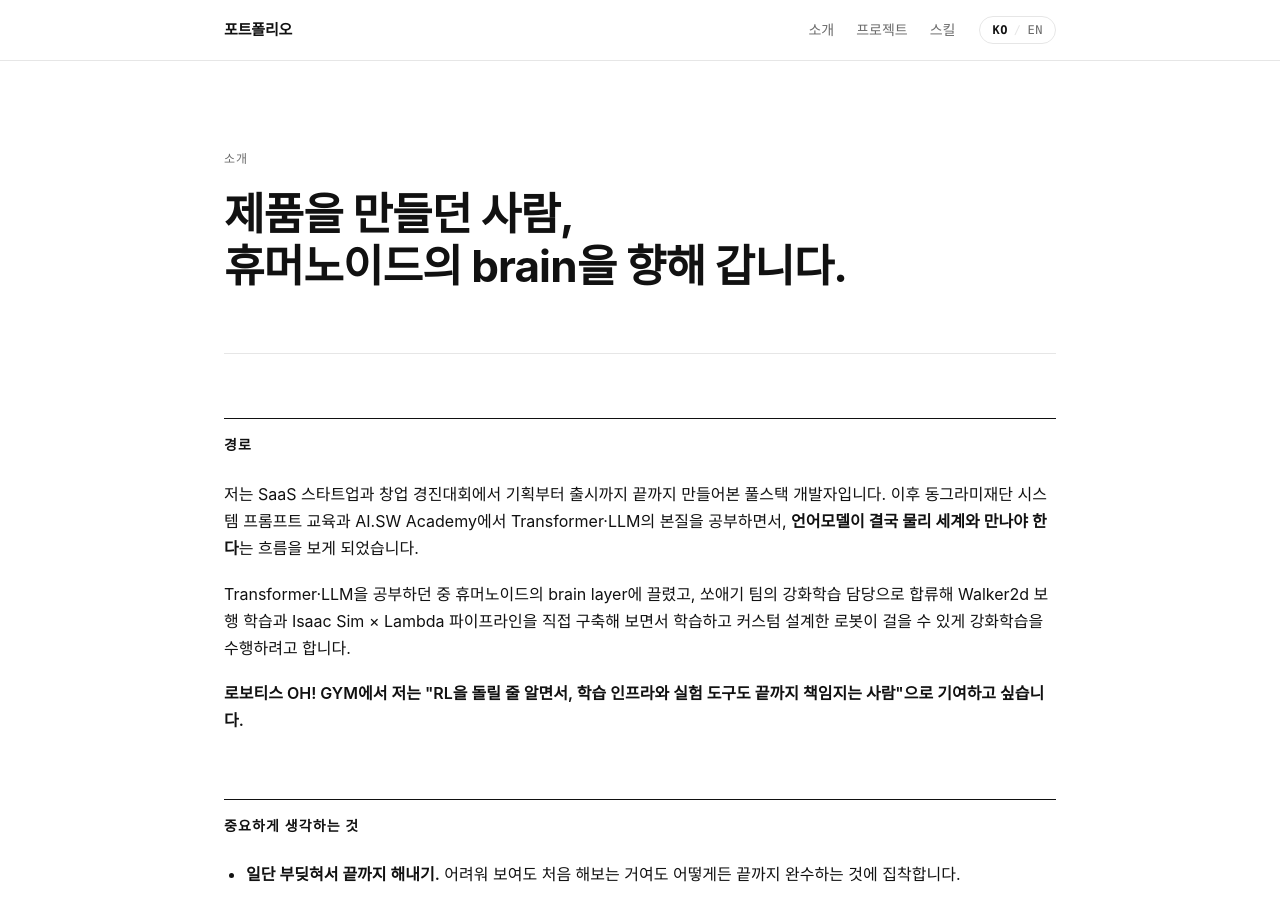
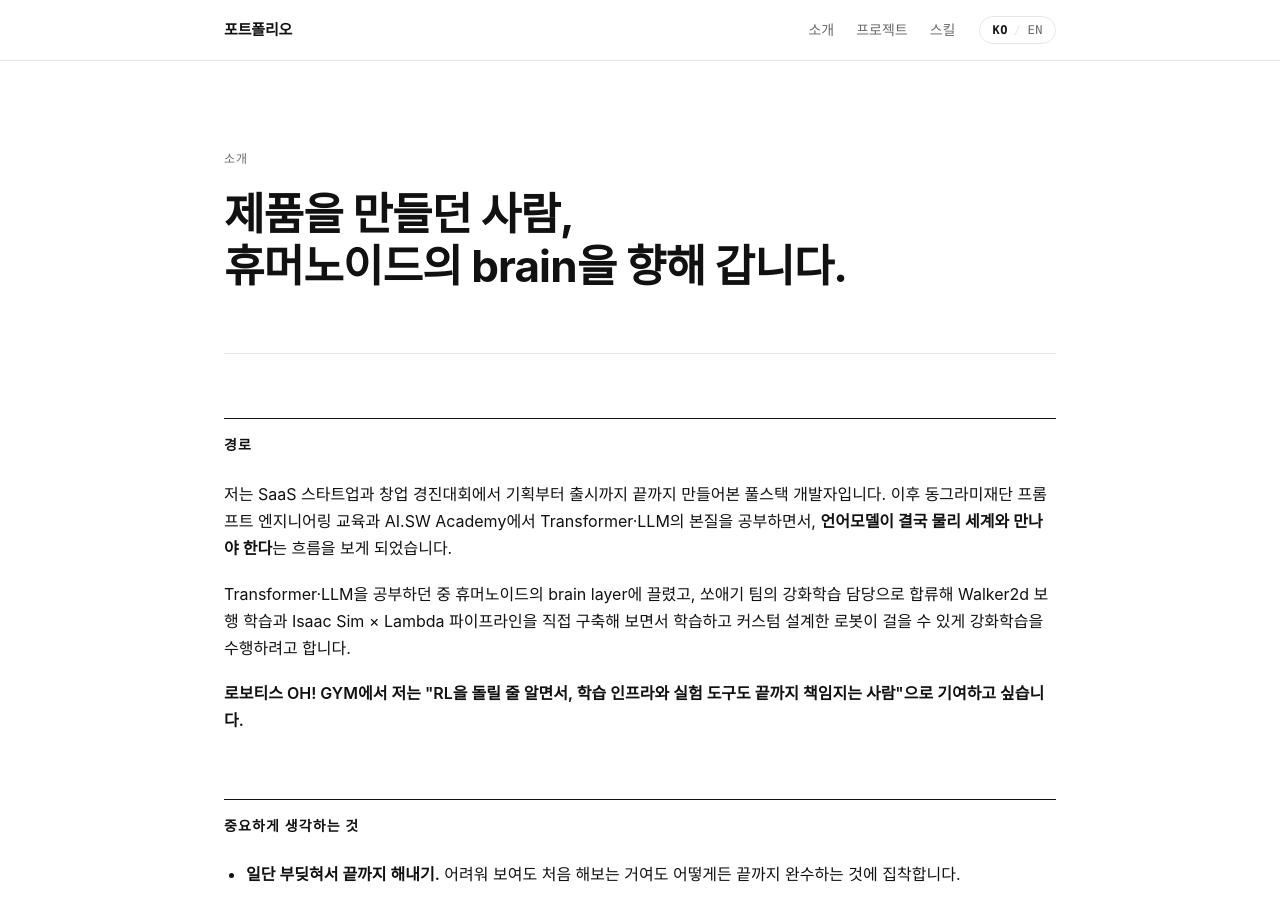
Before and after one commit to wang-gw/portfolio, a Jekyll site: the page built from about.html, in a window 1280 px wide and 900 px high. Built offline with Jekyll 4.4.1, drawn with Linux system fonts in a browser that asks for light colours; some web fonts are replaced.

Commit message:
Update Korean text in about.html for clarity

```diff
--- a/about.html
+++ b/about.html
@@ -19,7 +19,7 @@ permalink: /about/
     <span data-lang="en">My path</span>
   </h2>
   <p>
-    <span data-lang="ko">저는 SaaS 스타트업과 창업 경진대회에서 기획부터 출시까지 끝까지 만들어본 풀스택 개발자입니다. 이후 동그라미재단 시스템 프롬프트 교육과 AI.SW Academy에서 Transformer·LLM의 본질을 공부하면서, <strong>언어모델이 결국 물리 세계와 만나야 한다</strong>는 흐름을 보게 되었습니다.</span>
+    <span data-lang="ko">저는 SaaS 스타트업과 창업 경진대회에서 기획부터 출시까지 끝까지 만들어본 풀스택 개발자입니다. 이후 동그라미재단 프롬프트 엔지니어링 교육과 AI.SW Academy에서 Transformer·LLM의 본질을 공부하면서, <strong>언어모델이 결국 물리 세계와 만나야 한다</strong>는 흐름을 보게 되었습니다.</span>
     <span data-lang="en">I'm a full-stack engineer who has built and shipped products end-to-end &mdash; through a SaaS startup and a startup competition. Studying the fundamentals of Transformers and LLMs at the Donggurami Foundation system-prompt program and AI.SW Academy, I came to see that <strong>language models eventually have to meet the physical world</strong>.</span>
   </p>
   <p>
```
